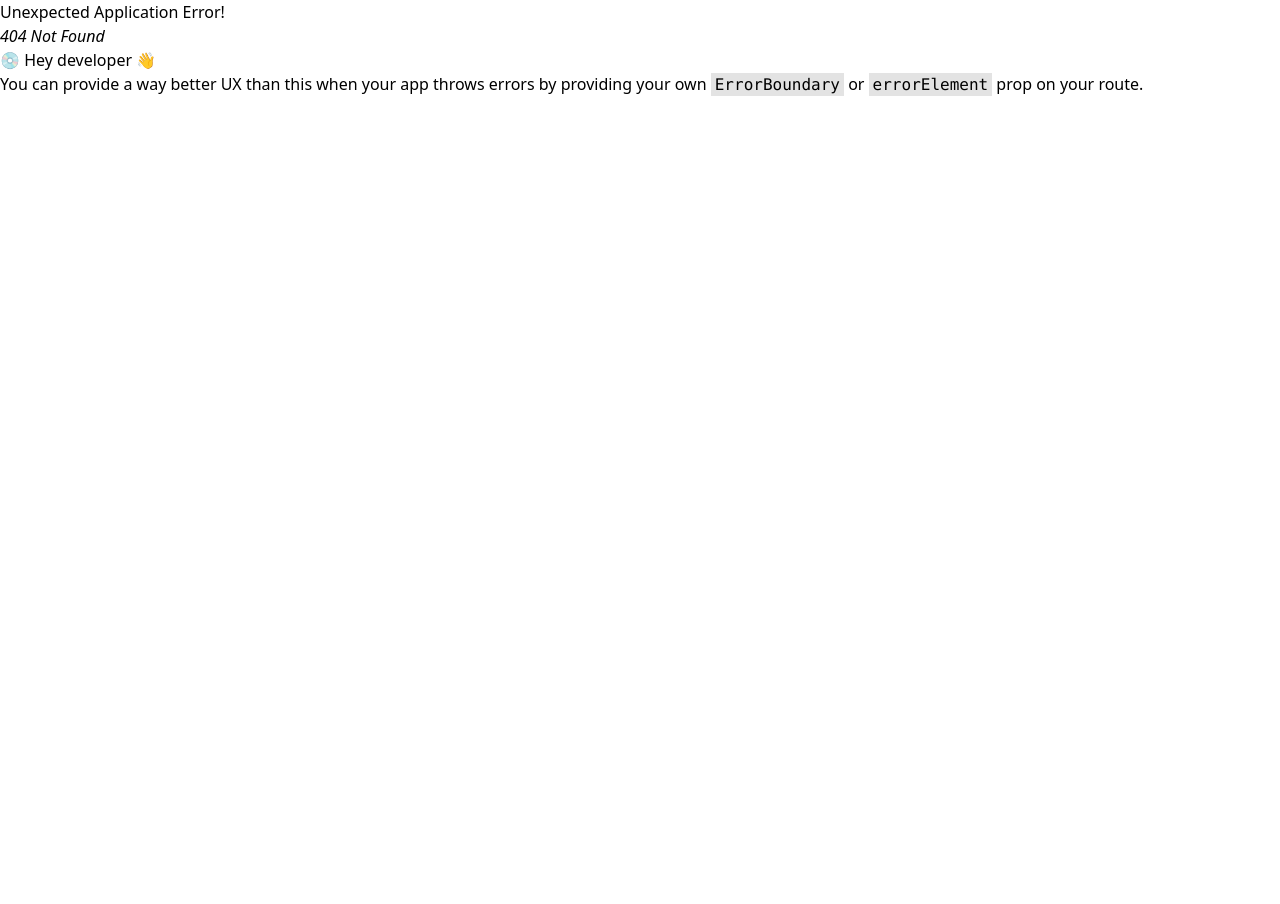
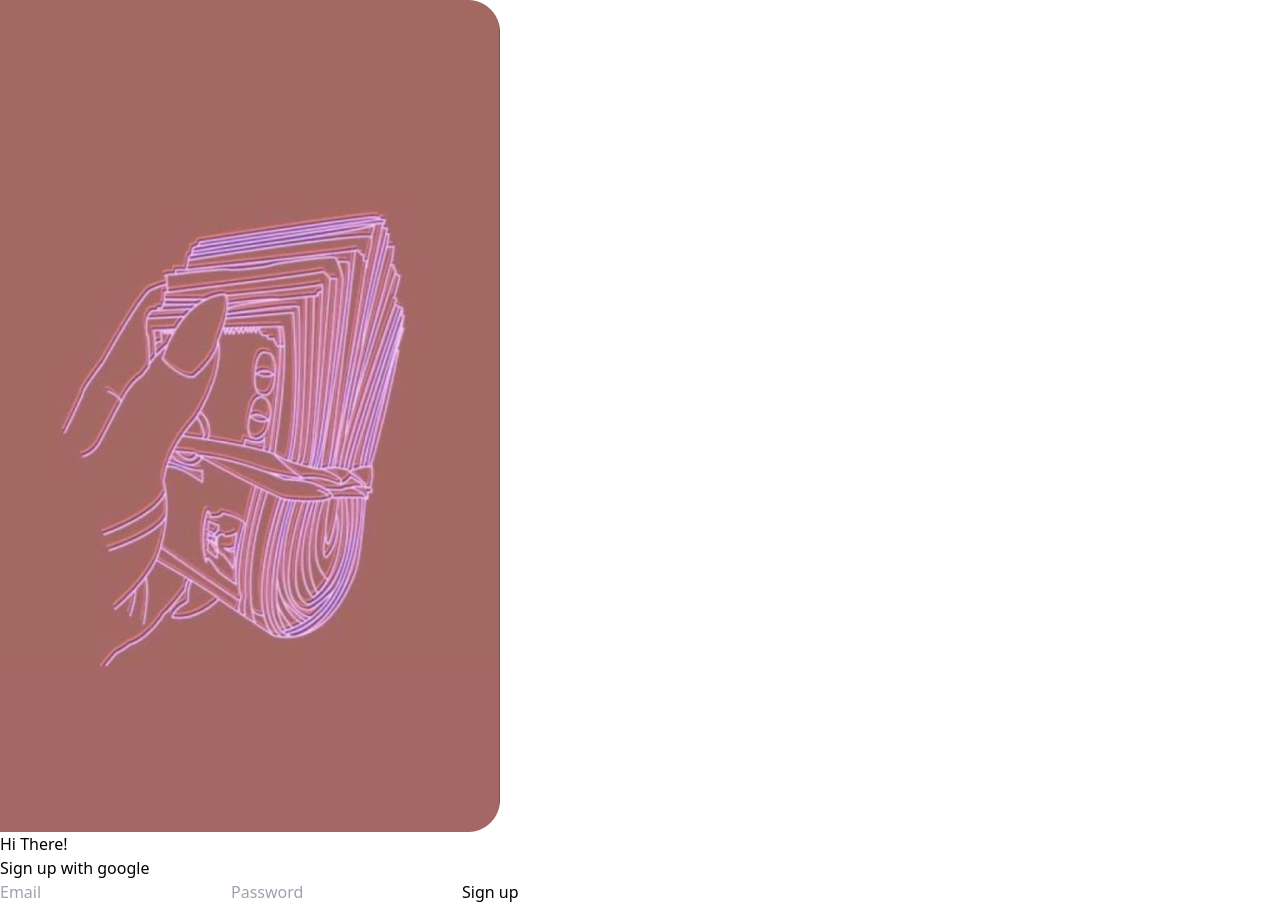
Before and after one commit to KirSpaceB/Flynance, a React (Vite) app in the folder client/: page /login in a window 1280 px wide. Before the commit this address had no page. Before the commit the page ends 800 px from the top, so only its background shows below. Built offline with nearby package versions, Linux system fonts and the light colour scheme.

Commit message:
feat: login page create

```diff
--- a/client/src/components/ui/DashNavbar.tsx
+++ b/client/src/components/ui/DashNavbar.tsx
@@ -26,7 +26,7 @@ export default function DashNavbar() {
         <div className="flex items-center">
           <button className="px-4 py-2 text-lg font-bold text-[#1B65E9] hover:text-gray-900 focus:outline-none">Get AI Guide</button>
           <button className="px-4 py-2 text-lg font-bold text-[#1B65E9] hover:text-gray-900 focus:outline-none">Donate</button>
-          <button className="px-4 py-2 text-lg font-bold text-[#1B65E9] hover:text-gray-900 focus:outline-none">Login</button>
+          <button className="px-4 py-2 text-lg font-bold text-[#1B65E9] hover:text-gray-900 focus:outline-none" onClick={() => navigate('login')}>Login</button>
           <button className="ml-4 bg-blue-600 text-white px-4 py-2 rounded-full text-sm font-semibold hover:bg-blue-700 focus:outline-none" onClick={() => navigate('signup')}>Sign up</button>
         </div>
 
--- /dev/null
+++ b/client/src/components/ui/LoginPage.tsx
@@ -0,0 +1,64 @@
+import { useFormik } from "formik";
+import signUpPageBackgroundImage from "../../assets/signup_page_leftimg.png"
+import * as Yup from "yup";
+
+const loginValidationSchema = Yup.object({
+  email: Yup.string().email('Invalid email address').required('Required'),
+  password: Yup.string().required('Required'),
+})
+
+export default function LoginPage() {
+  const formikHandler = useFormik({
+    initialValues: {
+      email:"",
+      password:"",
+    },
+    validationSchema:loginValidationSchema,
+    onSubmit: (values) => {
+      console.log('login values', values)
+    },
+  })
+
+  return (
+    <div className="w-screen h-screen flex flex-row bg-[#A46766]">
+      <div className="lg:w-[580px] lg:h-screen">
+        <img src={signUpPageBackgroundImage} alt="" className="w-full h-full"/>
+      </div>
+      <div className="lg:w-2/3 w-2/3 lg:min-h-screen bg-[#A46766]">
+        <div className="flex flex-col justify-center items-center h-screen space-y-10">
+          <h1>Hi There!</h1>
+          <button>Sign up with google</button>
+          <form action="" className="flex flex-col space-y-10" onSubmit={formikHandler.handleSubmit}>
+            <input
+              type="email"
+              name="email"
+              placeholder="Email"
+              className="lg:w-[345px] h-[54px] bg-white rounded-xl"
+              onChange={formikHandler.handleChange}
+              onBlur={formikHandler.handleBlur}
+              value={formikHandler.values.email}
+            />
+            {formikHandler.touched.email && formikHandler.errors.email ? (
+              <div>{formikHandler.errors.email}</div>
+            ) : null}
+            <input
+              type="password"
+              name="password"
+              placeholder="Password"
+              className="lg:w-[345px] h-[54px] bg-white rounded-xl"
+              onChange={formikHandler.handleChange}
+              onBlur={formikHandler.handleBlur}
+              value={formikHandler.values.password}
+            />
+            {formikHandler.touched.password && formikHandler.errors.password ? (
+              <div>{formikHandler.errors.password}</div>
+            ) : null}
+
+            <button className="rounded-full bg-black lg:w-[230px] lg:h-[54px] lg:text-[32px] font-medium w-auto h-auto text-white text-lg" >Sign up</button>
+          </form>
+
+        </div>
+      </div>
+    </div>
+  )
+}
--- a/client/src/main.tsx
+++ b/client/src/main.tsx
@@ -4,6 +4,8 @@ import App from './App.tsx'
 import './index.css'
 import { createBrowserRouter, RouterProvider } from 'react-router-dom'
 import SignupPage from './components/ui/SignupPage.tsx'
+import LoginPage from './components/ui/LoginPage.tsx'
+
 
 const router = createBrowserRouter([
   {
@@ -13,6 +15,10 @@ const router = createBrowserRouter([
   {
     path: '/signup',
     element: <SignupPage/>
+  },
+  {
+    path:'/login',
+    element:<LoginPage/>
   }
 ])
 
```
